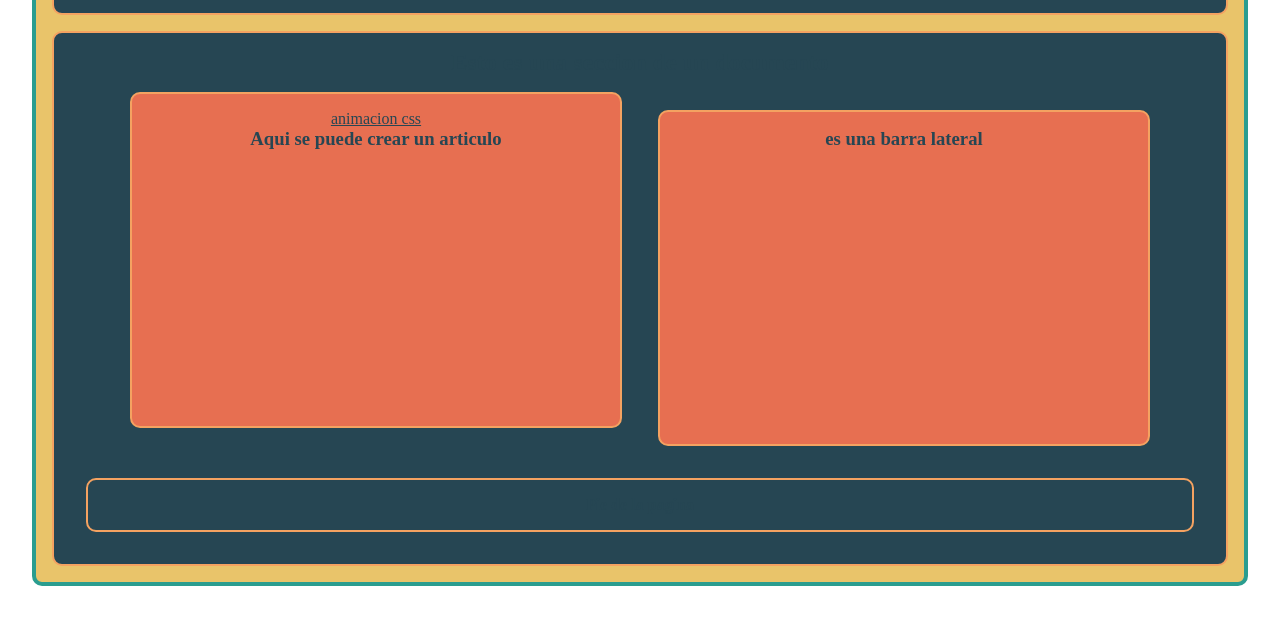
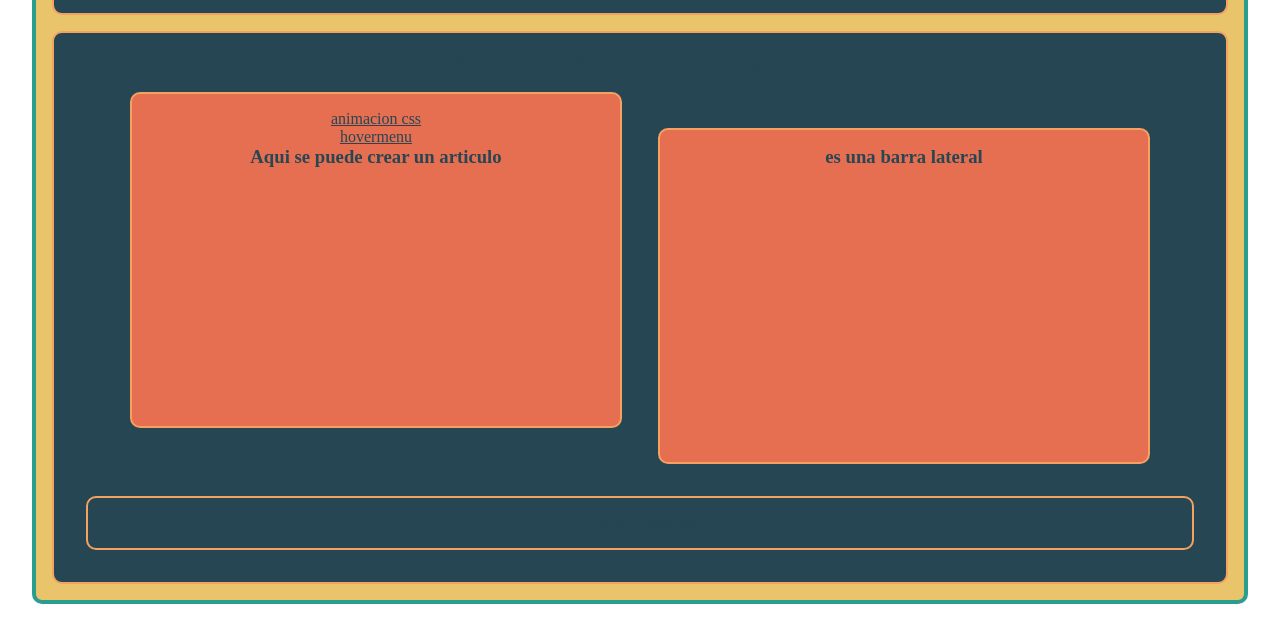
Before and after one commit to AaronUgalde/4IV7-psw-Ugalde-Tellez-Aaron, a plain HTML site: page index.html in a window 1280 px wide. Shown: the part 118-760 px from the top of the page. Drawn offline with Linux system fonts and the light colour scheme.

Commit message:
correcion

```diff
--- a/index.html
+++ b/index.html
@@ -19,7 +19,7 @@
         <article>
             <a href="animacion.html">animacion css</a>
             <br>
-            <a href="hovermenu.html"></a>
+            <a href="hovermenu.html">hovermenu</a>
             <h3>Aqui se puede crear un articulo</h3>
         </article>
         <aside>
```
